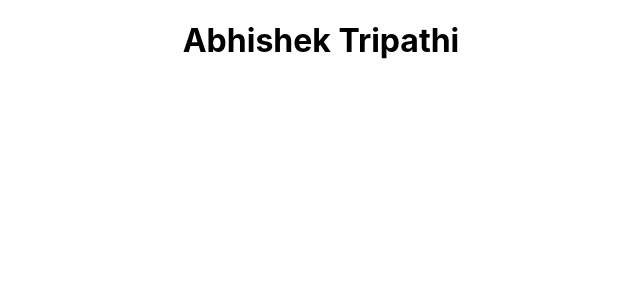
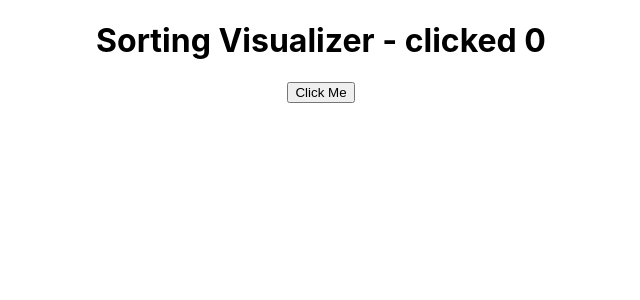
Before and after one commit to iamabhi898/sorting-visualizer, a React (Create React App) app: page / in a window 1280 px wide. Shown: the top 300 px of the page, without its empty margins (319-959 px from the left). Built offline with nearby package versions, Linux system fonts and the light colour scheme.

Commit message:
random array on screen

```diff
--- a/src/App.css
+++ /dev/null
@@ -1,3 +0,0 @@
-.App {
-  text-align: center;
-}
--- a/src/App.js
+++ b/src/App.js
@@ -1,9 +1,9 @@
-import "./App.css";
+import SortingVisualizer from "./SortingVisualizer/SortingVisualizer";
 
 function App() {
   return (
     <div className="App">
-      <h1>Abhishek Tripathi</h1>
+      <SortingVisualizer />
     </div>
   );
 }
--- /dev/null
+++ b/src/SortingVisualizer/SortingVisualizer.css
@@ -0,0 +1,6 @@
+.svWrapper {
+    display: flex;
+    justify-content: center;
+    align-items: center;
+    flex-direction: column;
+}
--- /dev/null
+++ b/src/SortingVisualizer/SortingVisualizer.jsx
@@ -0,0 +1,53 @@
+import React, { useState, useEffect } from "react";
+import "./SortingVisualizer.css";
+
+function SortingVisualizer() {
+  // array
+  const [arr, setArr] = useState([]);
+  // dummy count
+  const [count, setCount] = useState(0);
+
+  // similar to componentDidMount & componentDidUpdate
+  useEffect(() => {
+    document.title = `clicked ${count} times`;
+  });
+
+  function incrementCount() {
+    setCount(count + 1);
+  }
+
+  function generateRandomArr() {
+    const temp = [];
+    for (let i = 0; i < 10; i++) {
+      temp.push(randomNumberInRange(5, 1000));
+    }
+    setArr(temp);
+  }
+
+  return (
+    <div className="svWrapper">
+      <h1>Sorting Visualizer - clicked {count}</h1>
+      <button
+        onClick={() => {
+          incrementCount();
+          generateRandomArr();
+        }}
+      >
+        Click Me
+      </button>
+      {arr.map((num, key) => {
+        return (
+          <p className={key}>
+            {num} | {key}
+          </p>
+        );
+      })}
+    </div>
+  );
+}
+
+function randomNumberInRange(min, max) {
+  return Math.floor(Math.random() * (max - min + 1) + min);
+}
+
+export default SortingVisualizer;
```
Also changed, not shown: 1 other file (tests, documents, lock files or other folders).
